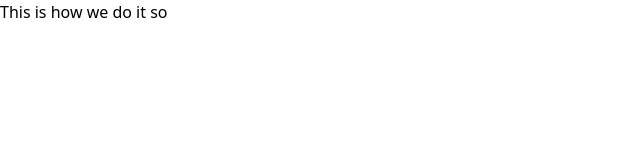
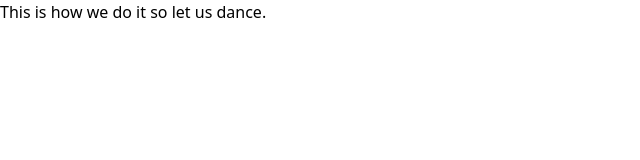
Before and after one commit to rishabh-4s/Smart-Attendence, a Next.js app: page / in a window 1280 px wide. Shown: the top 160 px of the page, without its empty margins (0-640 px from the left). Built offline with nearby package versions, Linux system fonts and the light colour scheme.

Commit message:
second edit

```diff
--- a/pages/index.js
+++ b/pages/index.js
@@ -8,7 +8,7 @@ export default function Home() {
         <meta name="description" content="This is how we do it." />
         <link rel="icon" href="/icons8-immigration-64.png" />
       </Head>
-      This is how we do it so
+      This is how we do it so let us dance.
 
     </div>
   );
```
